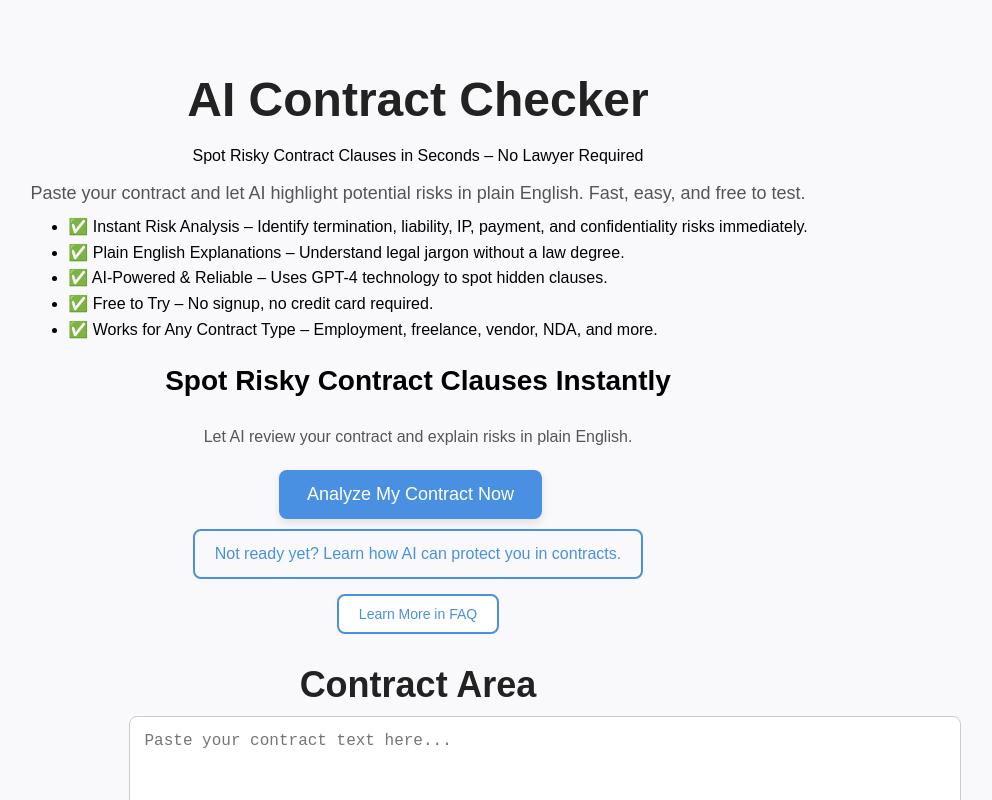
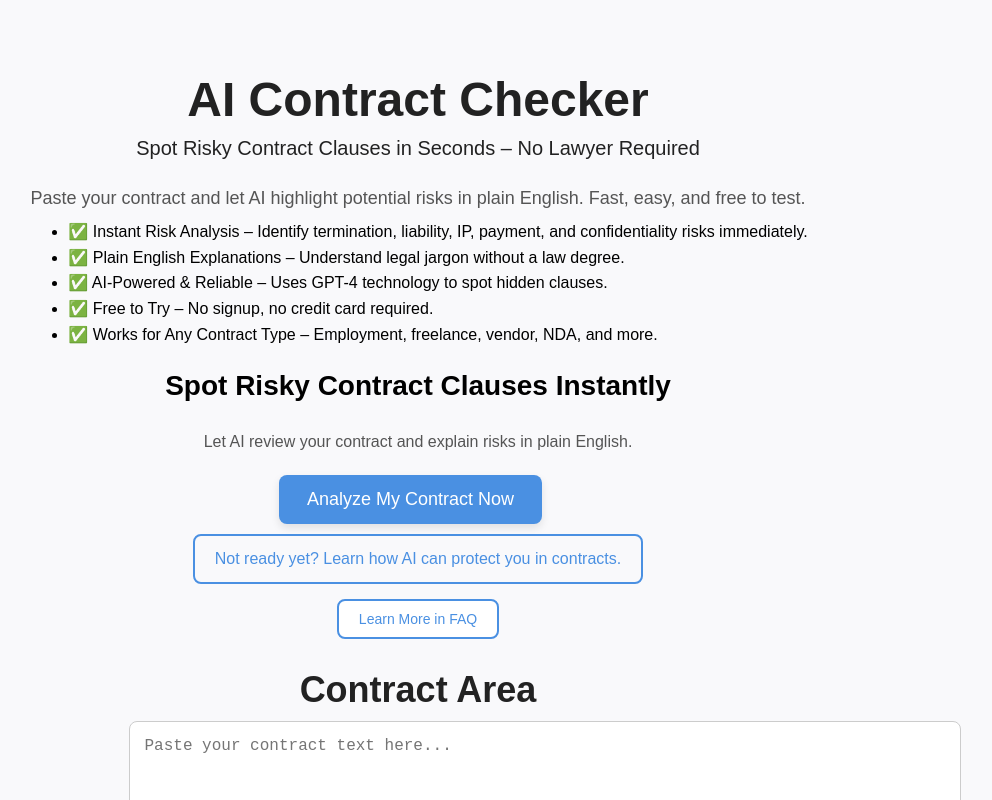
Before and after one commit to Henyr2/ai-contract-checker, a React (Create React App) app in the folder frontend/: page / in a window 1280 px wide. Shown: the top 800 px of the page, without its empty margins (222-1214 px from the left). Built offline with nearby package versions, Linux system fonts and the light colour scheme.

Commit message:
Initial commit

```diff
--- a/frontend/src/App.js
+++ b/frontend/src/App.js
@@ -15,7 +15,7 @@ function App() {
   };
   const API_BASE_URL =
     process.env.NODE_ENV === "production"
-      ? "" // same domain as frontend when deployed
+      ? "https://backend-8fz8.onrender.com" // same domain as frontend when deployed
       : "http://localhost:5000";
   const analyzeContract = async () => {
     if (!contractText) return alert("Please paste contract text.");
@@ -80,11 +80,13 @@ function App() {
         AI Contract Checker
       </h1>
       {/* Landing Section */}
-      <h style={{ fontSize: "48px", color: "#222", marginBottom: "10px" }}></h>
-      Spot Risky Contract Clauses in Seconds – No Lawyer Required
+      <h style={{ fontSize: "20px", color: "#222", marginBottom: "10px" }}>
+        Spot Risky Contract Clauses in Seconds – No Lawyer Required
+      </h>
       <p style={{ fontSize: "18px", color: "#555", marginBottom: "10px" }}>
         Paste your contract and let AI highlight potential risks in plain English. Fast, easy, and free to test.
       </p>
+      {/* Bullets */}
       <ul
         style={{
           textAlign: "left",
@@ -101,7 +103,6 @@ function App() {
         <li>✅ Free to Try – No signup, no credit card required.</li>
         <li>✅ Works for Any Contract Type – Employment, freelance, vendor, NDA, and more.</li>
       </ul>
-
       <h2 style={{ fontSize: "28px", marginBottom: "15px" }}>
         Spot Risky Contract Clauses Instantly
       </h2>
```
Also changed, not shown: 1 other file (tests, documents, lock files or other folders).
